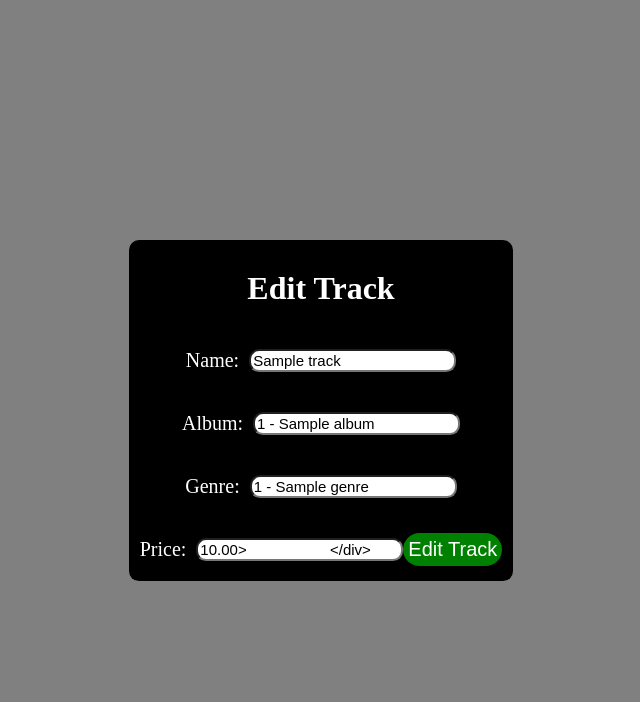
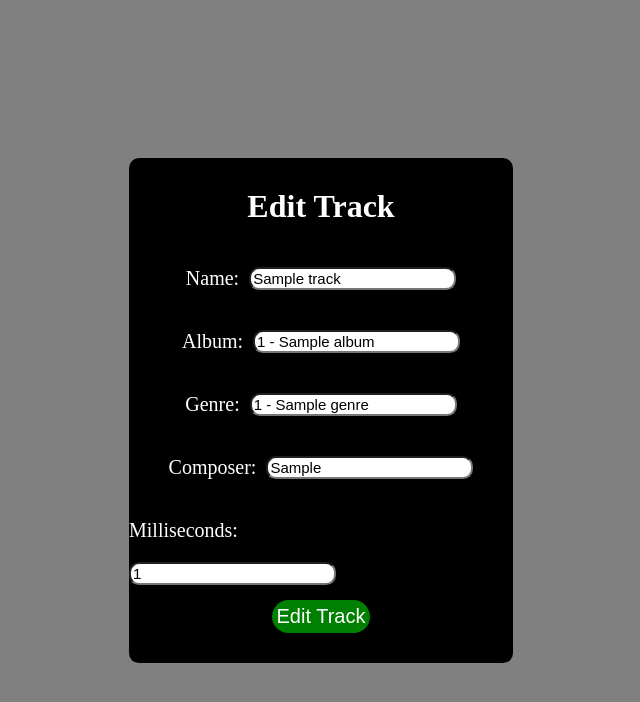
Before and after one commit to UVG-Teams/music-space, a Django app: page /tracks/update/1/ in a window 1280 px wide. Shown: the top 702 px of the page, without its empty margins (319-959 px from the left). Run offline with Django 3.2, Linux system fonts and the light colour scheme; a user stored in the database is signed in; tables that the repository leaves empty hold one stand-in row (values such as "Sample post"); parts of the project's set-up code (start-up, migrations or seed data) failed here and were passed over.

Commit message:
Fix CRUD

```diff
--- a/music_site/albums/templates/album_edit.html
+++ b/music_site/albums/templates/album_edit.html
@@ -17,11 +17,11 @@
                 <div class="form">
                     <div class="inputs">
                         <p>Name:</p>
-                        <input type="text" class="texto" name="name" value="{{ album.title }}">
+                        <input type="text" class="texto" name="title" value="{{ album.title }}">
                     </div>
                     <div class="inputs2">
                         <p>Artist:</p>
-                        <input type="text" class="texto" name="artist" value="{{ album.artistid }}">
+                        <input type="text" class="texto" name="artistName" value="{{ album.artistid }}">
                     </div>
                     <div class="button">
                         <button class="enviar">Edit Album</button>
--- a/music_site/albums/views.py
+++ b/music_site/albums/views.py
@@ -4,6 +4,7 @@
 from django.contrib.auth.decorators import login_required
 
 from albums.models import Album
+from artists.models import Artist
 from userAlbums.models import UserAlbum
 
 # Create your views here.
@@ -73,7 +74,7 @@
         title = request.POST.get('title')
         artistName = request.POST.get('artistName')
         artist = Artist.objects.get_or_create(name = artistName)
-        album = Album.objects.filter(pk = id).update(title = title, artistid = artist.id)
+        album = Album.objects.filter(pk = id).update(title = title, artistid = artist[0])
     except Album.DoesNotExist:
         raise Http404("Album does not exist")
     return redirect('albums:index')
--- a/music_site/playlists/templates/playlists.html
+++ b/music_site/playlists/templates/playlists.html
@@ -38,16 +38,12 @@
                                 <thead>
                                     <th> Num </th>
                                     <th> Name </th>
-                                    <th></th>
-                                    <th></th>
                                 </thead>
                                 <tbody>
                                     {% for playlist in playlists %}
                                         <tr>
                                             <td>{{ playlist.playlistid }}</td>
                                             <td>{{ playlist.name }}</td>
-                                            <td><a href="{% url 'playlists:update' playlist.playlistid %}" class="btnEditPlaylist" id = '{{playlist.id}}'>Edit</a></td>
-                                            <!-- <td><a href="{% url 'playlists:delete' playlist.playlistid %}">Delete</a></td> -->
                                         </tr>
                                     {% empty %}
                                         <tr>No hay</tr>
--- a/music_site/tracks/templates/track_edit.html
+++ b/music_site/tracks/templates/track_edit.html
@@ -21,15 +21,19 @@
                     </div>
                     <div class="inputs2">
                         <p>Album:</p>
-                        <input type="text" class="texto" name="album" value="{{ track.albumid }}">
+                        <input type="text" class="texto" name="albumTitle" value="{{ track.albumid }}">
                     </div>
                     <div class="inputs3">
                         <p>Genre:</p>
-                        <input type="text" class="texto" name="genre" value="{{ track.genreid }}">
+                        <input type="text" class="texto" name="genreName" value="{{ track.genreid }}">
                     </div>
                     <div class="inputs4">
-                        <p>Price:</p>
-                        <input type="text" class="texto" name="artist" value="{{ track.unitprice }}>
+                        <p>Composer:</p>
+                        <input type="text" class="texto" name="composer" value="{{ track.composer }}">
+                    </div>
+                    <div class="inputs5">
+                        <p>Milliseconds:</p>
+                        <input type="text" class="texto" name="milliseconds" value="{{ track.milliseconds }}">
                     </div>
                     <div class="button">
                         <button class="enviar">Edit Track</button>
--- a/music_site/tracks/views.py
+++ b/music_site/tracks/views.py
@@ -1,8 +1,10 @@
-from django.shortcuts import render
+from django.shortcuts import render, redirect
 from django.http import HttpResponse
 from django.contrib.auth.decorators import login_required
 
 from tracks.models import Track
+from genres.models import Genre
+from albums.models import Album
 from userTracks.models import UserTrack
 
 # Create your views here.
@@ -86,8 +88,8 @@
         genre = Genre.objects.get_or_create(name = genreName)
         track = Track.objects.filter(pk = id).update(
             name = name,
-            albumid = album.id,
-            genreid = genre.id,
+            albumid = album[0],
+            genreid = genre[0],
             composer = composer,
             milliseconds = milliseconds,
             unitprice = unitprice,
```
Also changed, not shown: music_site/playlists/views.py (+10 -10 lines).
